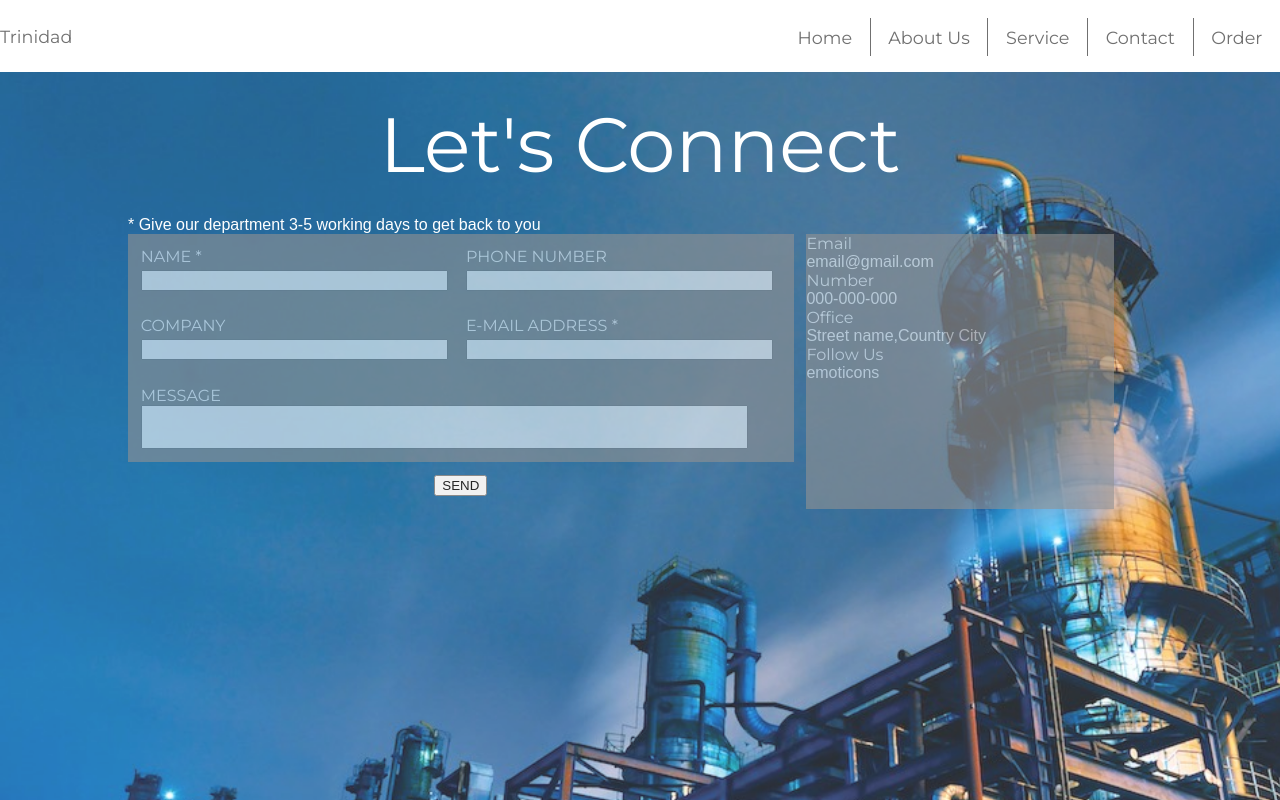
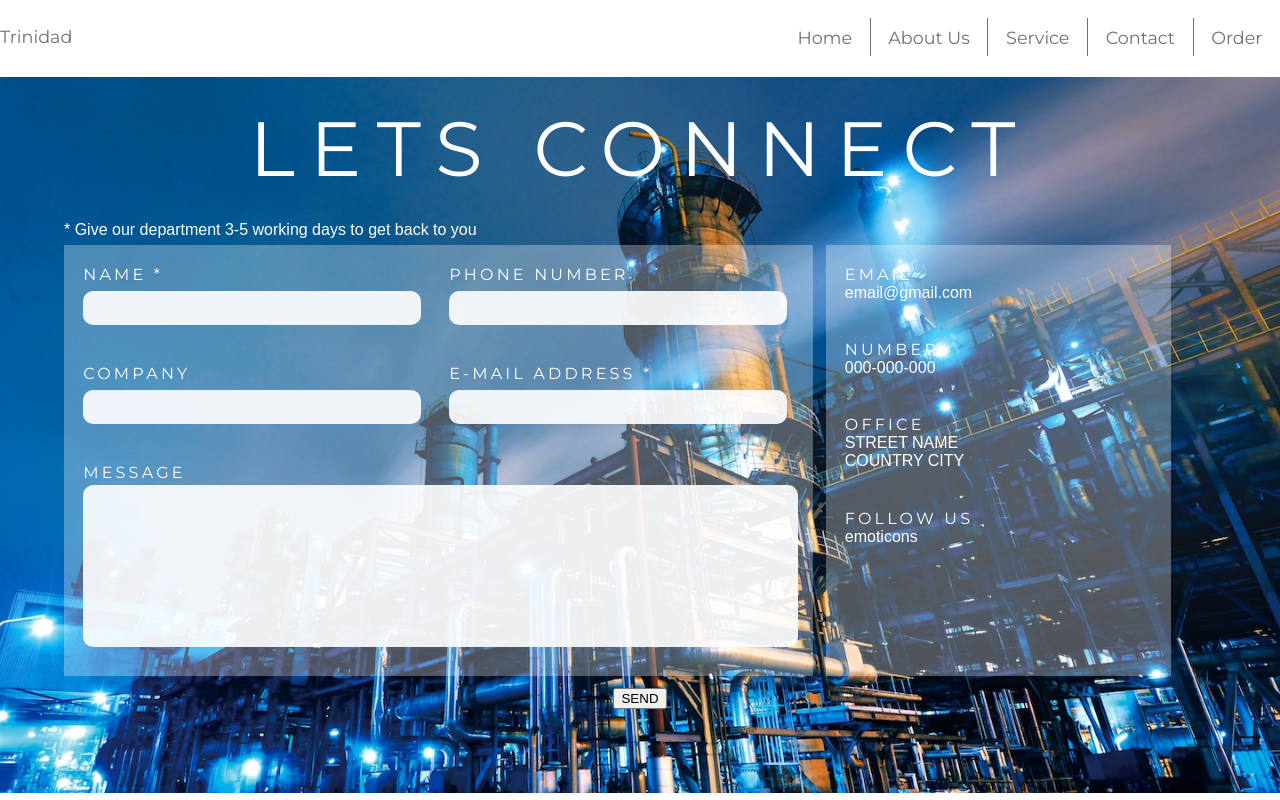
Before and after one commit to AurlinD/trinidad, a React (Create React App) app in the folder client/: page /contact in a window 1280 px wide. Shown: the top 800 px of the page. Built offline with nearby package versions, Linux system fonts and the light colour scheme.

Commit message:
mostly implemented service page component

```diff
--- a/client/src/components/pages/Contact.js
+++ b/client/src/components/pages/Contact.js
@@ -4,7 +4,7 @@ import "../styles/contact.css";
 export default function Contact() {
   return (
     <div className="wrapper">
-      <div className="header">Let's Connect</div>
+      <div className="header">LETS CONNECT</div>
       <div className="content">
         <div className="sub-header">
           * Give our department 3-5 working days to get back to you
@@ -39,28 +39,33 @@ export default function Contact() {
               </div>
             </div>
 
-            <button className="send-button">SEND</button>
+            {/* <button className="send-button">SEND</button> */}
           </div>
 
           <div className="right-box">
             <div className="right-box-header">
-              Email
+              EMAIL
               <div className="right-box-content">email@gmail.com</div>
             </div>
             <div className="right-box-header">
-              Number
+              NUMBER
               <div className="right-box-content">000-000-000</div>
             </div>
             <div className="right-box-header">
-              Office
-              <div className="right-box-content">Street name,Country City</div>
+              OFFICE
+              <div className="right-box-content">
+                STREET NAME
+                <br />
+                COUNTRY CITY
+              </div>
             </div>
             <div className="right-box-header">
-              Follow Us
+              FOLLOW US
               <div className="right-box-content">emoticons</div>
             </div>
           </div>
         </div>
+        <button className="send-button">SEND</button>
       </div>
     </div>
   );
--- a/client/src/components/styles/contact.css
+++ b/client/src/components/styles/contact.css
@@ -2,10 +2,10 @@
   font-family: "Montserrat";
   background-image: url("/lib/contact.jpg");
   background-size: cover;
-
-  opacity: 0.85;
+  position: center;
+  /* opacity: 0.9; */
   margin: 0 auto;
-  height: 95vw;
+  height: 89.5vh;
   z-index: -10;
 }
 
@@ -14,24 +14,28 @@
   color: white;
   font-size: 6vw;
   padding: 2vw 0;
+  letter-spacing: 0.2em;
 }
 
 .content {
   display: flex;
   flex-direction: column;
-  width: 80%;
+  width: 90%;
   margin: 0 auto;
+  height: 70%;
 }
 
 .boxes {
   color: white;
   display: flex;
   flex-direction: row;
+  height: 90%;
 }
 
 .sub-header {
   font-family: sans-serif;
   color: white;
+  padding-bottom: 0.4em;
 }
 
 .left-box {
@@ -40,35 +44,49 @@
 }
 
 .left-box-fill-in {
-  background-color: gray;
-  opacity: 0.6;
+  background: rgba(255, 255, 255, 0.3);
+  height: 100%;
 }
 .row {
   display: flex;
   flex-direction: row;
+  padding: 0.2em;
 }
 
 .input {
   width: 45%;
-  padding: 1vw;
+  padding: 1em;
 }
 
 .input-information {
-  margin-bottom: 0.3vw;
+  color: white;
+  margin-bottom: 0.6vw;
+  letter-spacing: 0.2em;
 }
 
 .input-field {
+  background: rgba(255, 255, 255, 0.9);
   width: 100%;
+  border-style: none;
+  border-radius: 10px;
+  height: 4vh;
 }
 
 .message {
-  padding: 1vw;
-  width: 100%;
+  padding: 1.2em;
+}
+
+.message-input {
+  margin-bottom: 0.3vw;
+  letter-spacing: 0.2em;
 }
 
 .message-field {
-  width: 90%;
-  height: 3vw;
+  width: 100%;
+  height: 20vh;
+  border-style: none;
+  border-radius: 10px;
+  background: rgba(255, 255, 255, 0.9);
 }
 
 .send-button {
@@ -80,10 +98,16 @@
 .right-box {
   margin: 0 1vw;
   width: 30%;
-  background-color: gray;
-  opacity: 0.6;
+  background: rgba(255, 255, 255, 0.3);
+  /* opacity: 0.6; */
+}
+
+.right-box-header {
+  padding: 1.2em;
+  letter-spacing: 0.2em;
 }
 
 .right-box-content {
   font-family: sans-serif;
+  letter-spacing: 0;
 }
--- a/client/src/components/styles/header.css
+++ b/client/src/components/styles/header.css
@@ -1,6 +1,6 @@
 nav.bar {
   display: inline-flex;
-  height: 1.5vw;
+  height: 3vh;
   position: sticky;
   width: 100%;
   z-index: 10;
```
